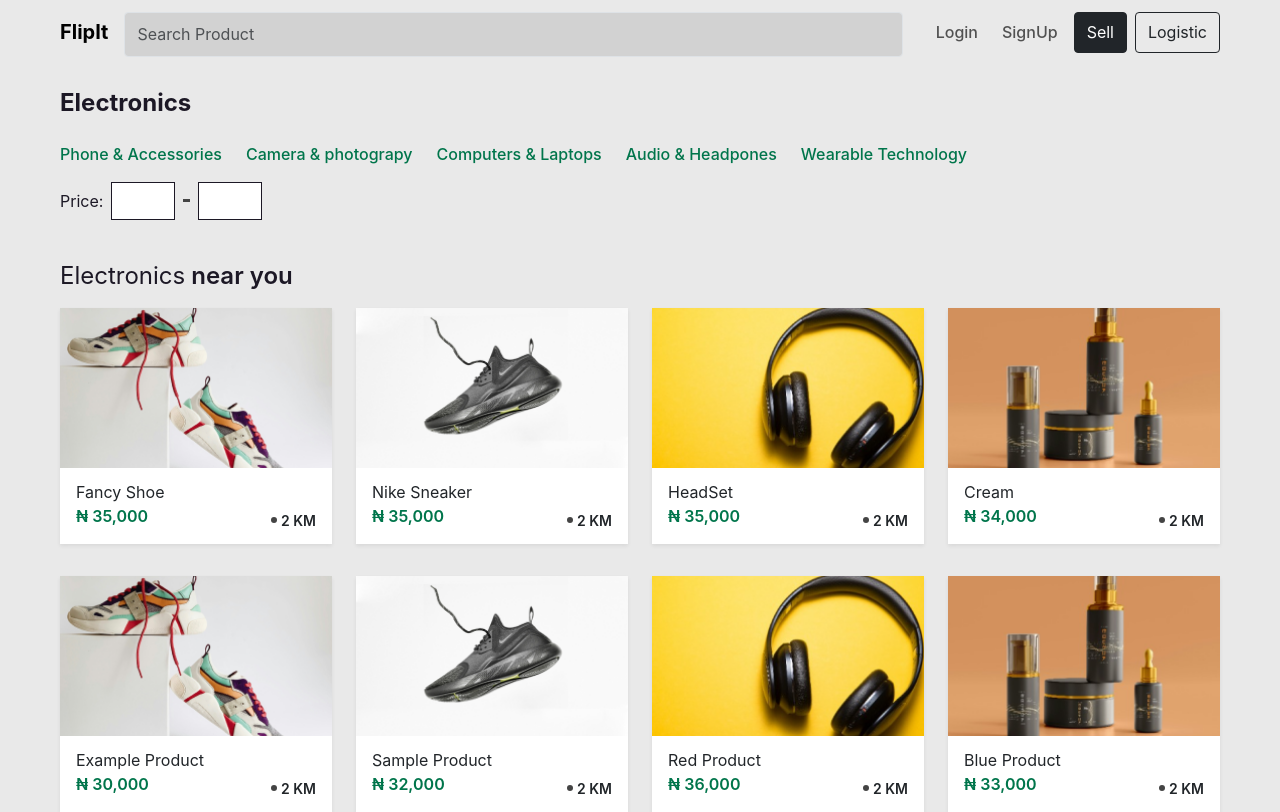
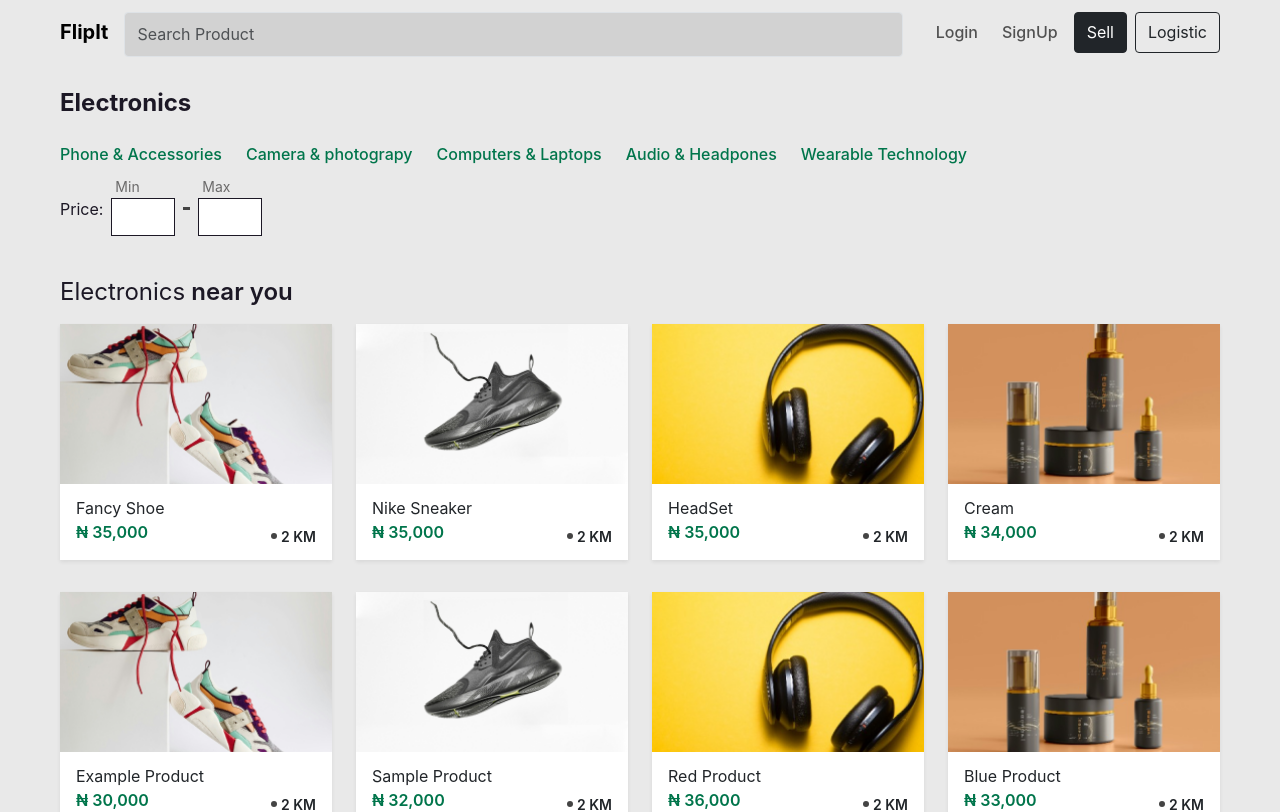
Before and after one commit to pesesu/fliptit-frotend, a React (Create React App) app: page /category in a window 1280 px wide. Shown: the top 812 px of the page. Built offline with nearby package versions, Linux system fonts and the light colour scheme.

Commit message:
Made some modifications

```diff
--- a/src/index.css
+++ b/src/index.css
@@ -124,6 +124,17 @@ ul{
   object-fit: cover;
 }
 
+.price-filter-input-wrapper {
+  position: relative;
+}
+
+.price-filter-text {
+  position: absolute;
+  top: -24px;
+  left: 4px;
+  color:#6b6a6a;
+}
+
 /* Extra small devices (phones, less than 576px wide) */
 @media (max-width: 575.98px) {
   .footer-text{
--- a/src/pages/CategoryPage.jsx
+++ b/src/pages/CategoryPage.jsx
@@ -32,9 +32,15 @@ const CategoryPage = () => {
             {/* <hr  className='my-4 d-lg-none'/> */}
             <div className="price-filter d-flex gap-2 align-items-center pt-1 pt-lg-0 mt-4 mt-md-3">
                 <div>Price:</div>
-                <input class="price-filter-input" id="min-price" type="text" />
+                <div className="price-filter-input-wrapper mt-3">
+                  <div className="price-filter-text"><small>Min</small></div>
+                  <input class="price-filter-input" id="min-price" type="text" />
+                </div>
                 <div style={{width:7, height:3, background:"#444444"}}  className="filter-sep"></div>
-                <input class="price-filter-input"  id="max-price" type="text" />
+                <div className="price-filter-input-wrapper mt-3">
+                  <div className="price-filter-text"><small>Max</small></div>
+                    <input class="price-filter-input"  id="max-price" type="text" />
+                </div>
             </div>
         </div>
         {/* Products */}
@@ -89,7 +95,7 @@ const CategoryPage = () => {
         </div>
       {/* Products End */}
       {/* Footer */}
-      <div className="footer-border">
+      <div>
         <Footer />
       </div>
       {/* Footer End */}
--- a/src/pages/SearchResultsPage.jsx
+++ b/src/pages/SearchResultsPage.jsx
@@ -71,7 +71,7 @@ const SearchResultsPage = () => {
         </div>
       {/* Products End */}
       {/* Footer */}
-      <div className="footer-border">
+      <div>
         <Footer />
       </div>
       {/* Footer End */}
```
